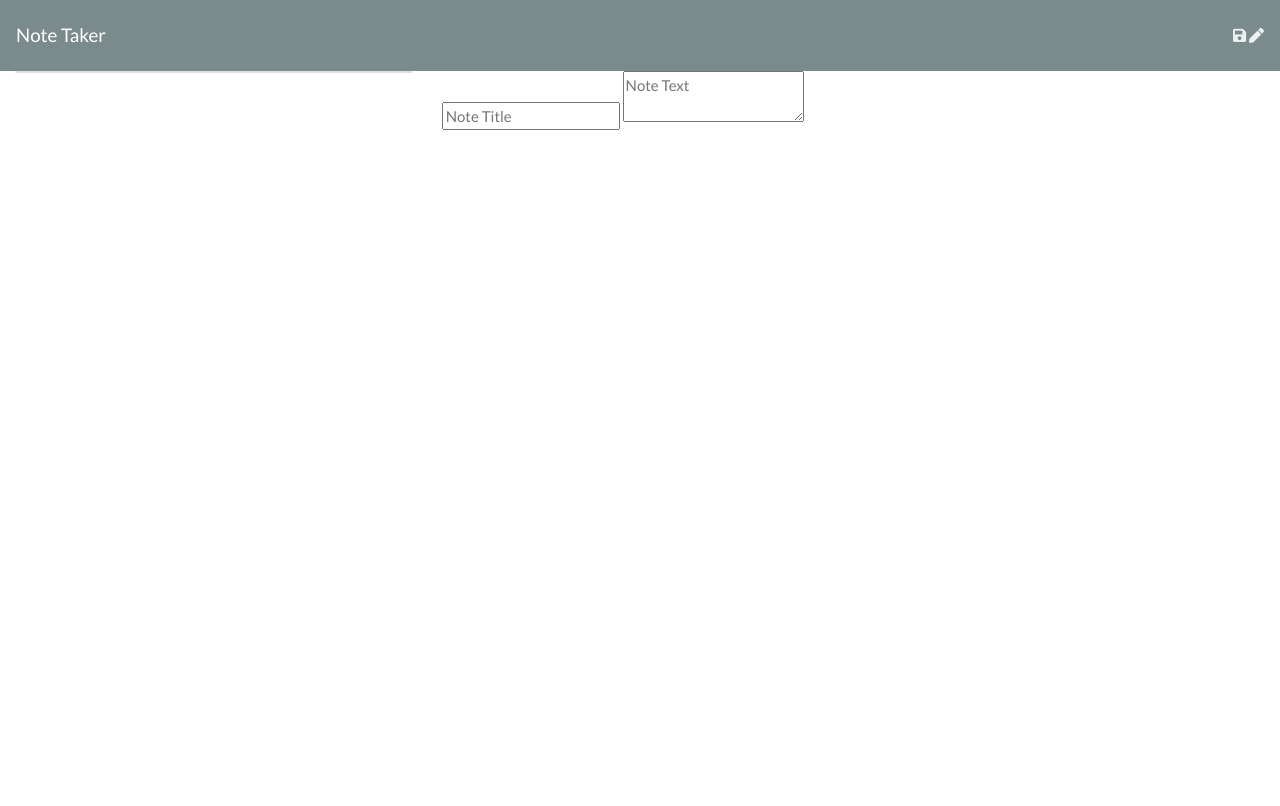
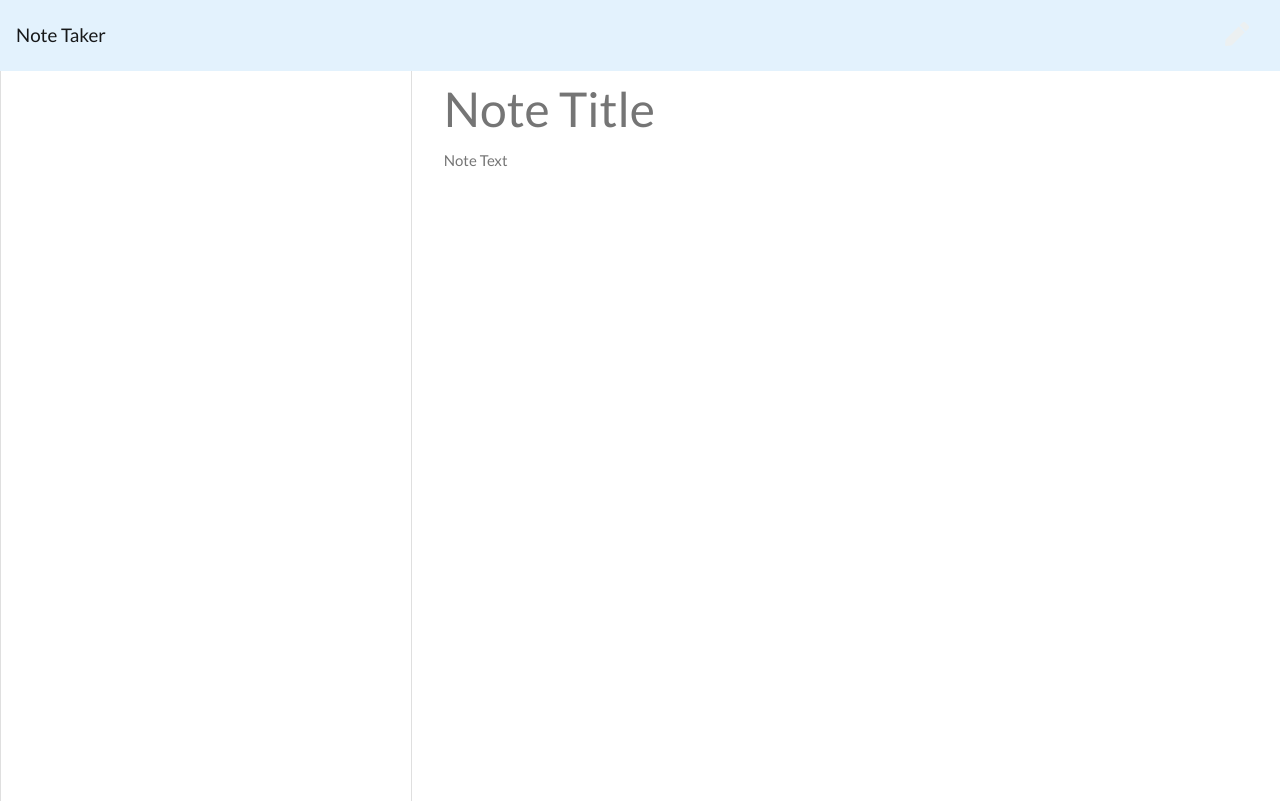
Before and after one commit to rgauna/Note_Taker, a plain HTML site: page Develop/Public/notes.html in a window 1280 px wide. Drawn offline with nearby package versions, Linux system fonts and the light colour scheme.

Commit message:
adding more styling to the html pages

```diff
--- a/Develop/Public/Assets/style.css
+++ b/Develop/Public/Assets/style.css
@@ -0,0 +1,74 @@
+.navbar-light {
+    background-color: #e3f2fd;
+};
+
+html, body {
+    height: 100%;
+    margin: 0;
+    padding: 0;
+  }
+
+  .save-note {
+    display: none;
+  }
+
+  .icons i {
+    margin-left: 15px;
+    margin-right: 15px;
+    font-size: 1.5rem;
+    cursor: pointer;
+  }
+
+  .note-textarea, .note-title {
+    color: #000000;
+    width: 100%;
+    outline: none;
+    border: none;
+  }
+
+  .note-textarea {
+    resize: none;
+    height: calc(100% - 63px);
+    padding-top: 15px;
+  }
+
+  .note-title {
+    height: 50px;
+    margin-top: 13px;
+    font-size: 3rem;
+  }
+
+  .note-title:read-only, .note-textarea:read-only {
+    color: #757575;
+  }
+
+  .list-container .card {
+    height: calc(100vh - 70px);
+    border-bottom: none;
+    border-bottom-right-radius: 0;
+    border-bottom-left-radius: 0;
+  }
+
+  .list-container {
+    padding-left: 0;
+  }
+
+  .list-container .list-group,
+  .list-container .list-group-item:first-child,
+  .list-container .card {
+    border-top: none;
+    border-top-right-radius: 0;
+    border-top-left-radius: 0;
+  }
+
+  .list-container i {
+    font-size: 1.1rem;
+    cursor: pointer;
+  }
+
+  .list-container .list-group-item {
+    border-left: none;
+    border-right: none;
+    padding: 20px;
+    cursor: pointer;
+  }
--- a/Develop/Public/notes.html
+++ b/Develop/Public/notes.html
@@ -13,8 +13,8 @@
 </head>
 
 <body>
-  <nav class="navbar navbar-dark bg-dark">
-    <a class="navbar-brand" href="/">Note Taker
+  <nav class="navbar navbar-light">
+    <a class="navbar-brand" href="./index.html">Note Taker
     </a>
     <div class="icons">
       <i class="fas fa-save text-light save-note"></i>
```
Also changed, not shown: Develop/Public/index.html (+1 -1 lines).
